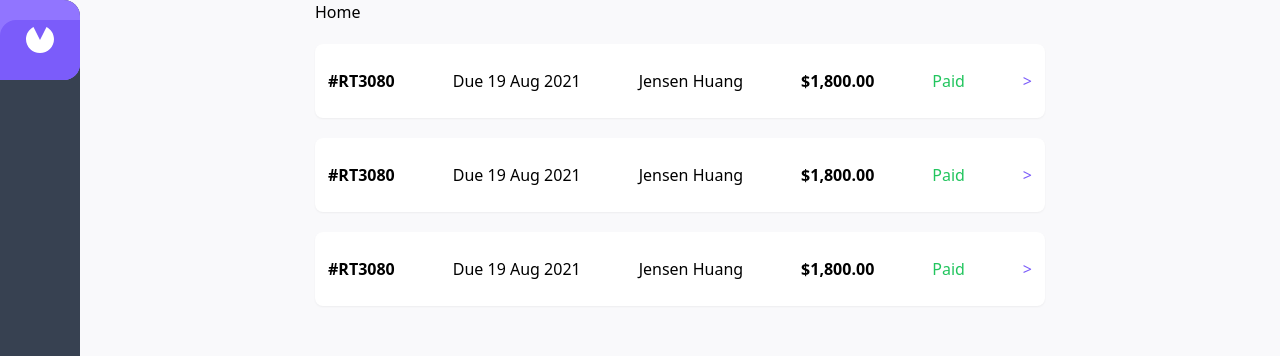
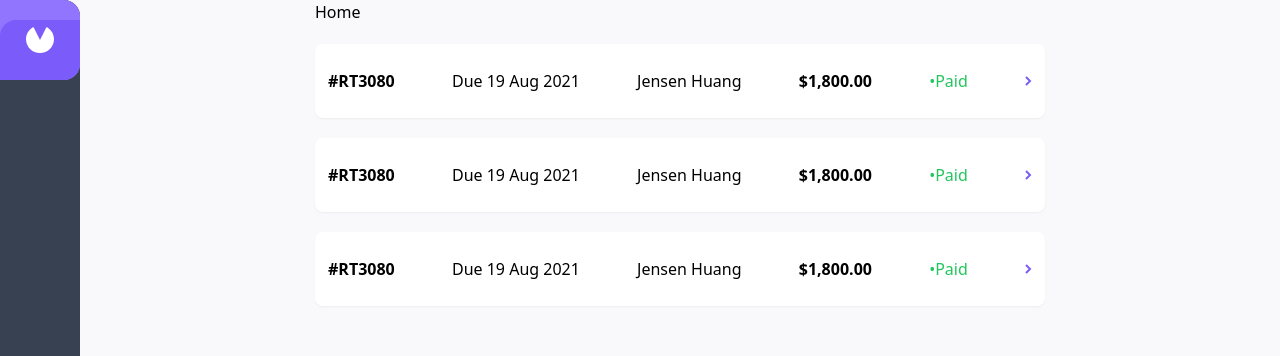
Before and after one commit to BauTancredi/invoice-app, a React (Vite) app: page / in a window 1280 px wide. Shown: the top 356 px of the page. Built offline with nearby package versions, Linux system fonts and the light colour scheme.

Commit message:
add invoice hover

```diff
--- a/src/components/InlineInvoice.jsx
+++ b/src/components/InlineInvoice.jsx
@@ -1,4 +1,5 @@
 import React from "react";
+import RightArrow from "./icons/RightArrow";
 
 const InlineInvoice = () => {
   const invoice = {
@@ -10,13 +11,13 @@ const InlineInvoice = () => {
   };
 
   return (
-    <div className="  my-5 flex items-center justify-between bg-white px-3 w-full p-6 rounded-lg shadow-sm cursor-pointer border border-transparent hover:border hover:border-red-600">
+    <div className="inline-hover my-5 flex items-center justify-between bg-white px-3 w-full p-6 rounded-lg shadow-sm cursor-pointer border border-transparent hover:border-primary-500">
       <p className="font-bold">{invoice.invoiceID}</p>
       <p>{invoice.invoiceDate}</p>
       <p>{invoice.invoiceSender}</p>
       <p className="font-bold">{invoice.invoiceAmount}</p>
-      <p className="text-green-500">{invoice.invoiceStatus}</p>
-      <h1 className="text-primary-400">&gt;</h1>
+      <p className="text-green-500">&#x2022;{invoice.invoiceStatus}</p>
+      <RightArrow />
     </div>
   );
 };
--- /dev/null
+++ b/src/components/icons/RightArrow.jsx
@@ -0,0 +1,7 @@
+import React from "react";
+
+export default function Logo() {
+  return (
+    <img src="/src/assets/icon-arrow-right.svg" alt="logo" className="z-10" />
+  );
+}
--- a/src/index.css
+++ b/src/index.css
@@ -29,3 +29,7 @@ body {
 }
 
 /* inline invoice */
+
+.inline-hover:hover {
+  transition: 0.5s ease;
+}
```
